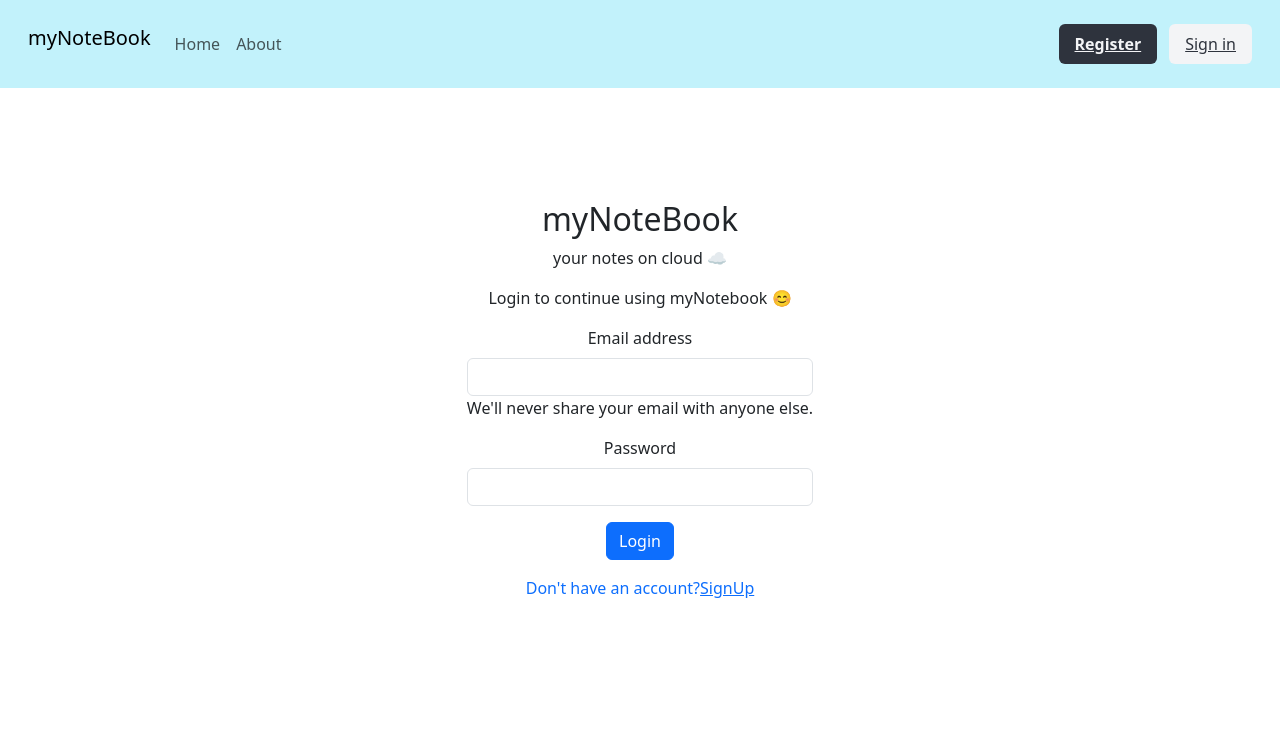
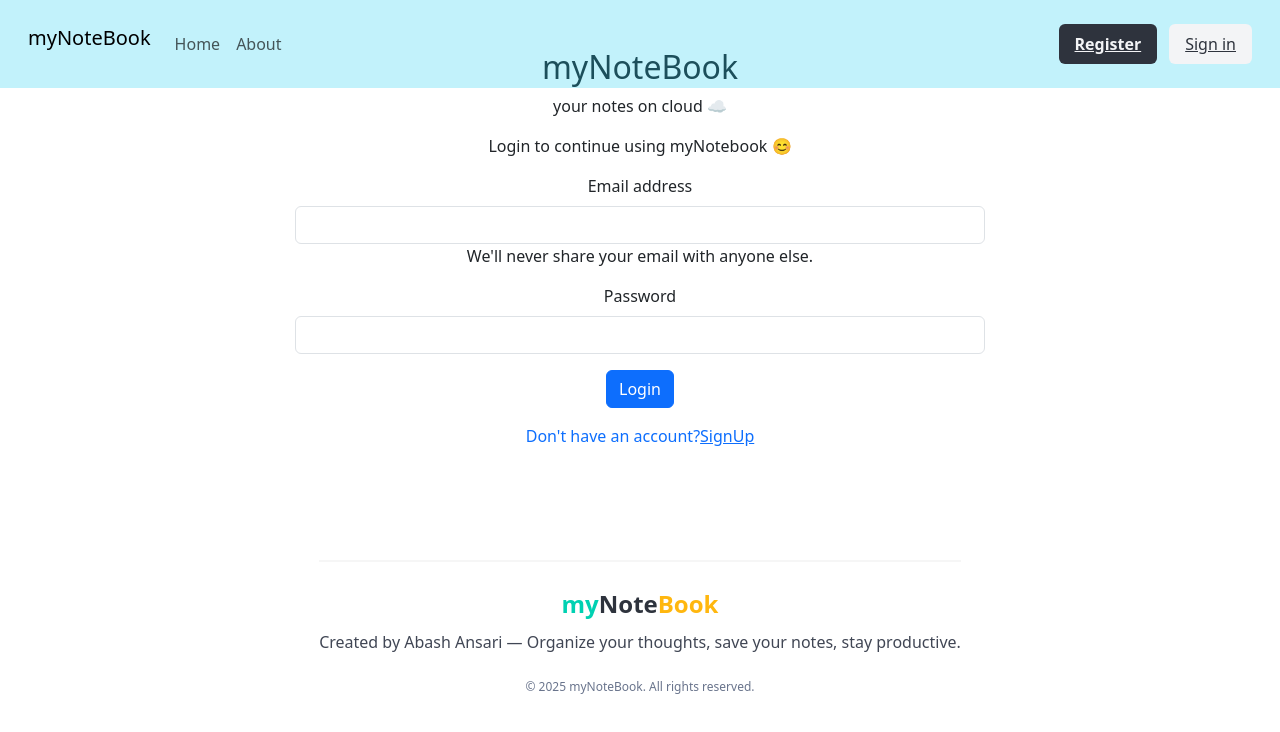
Before and after one commit to Abashansari/iNotebook, a React (Vite) app: page /login in a window 1280 px wide. Shown: the top 732 px of the page. Built offline with nearby package versions, Linux system fonts and the light colour scheme.

Commit message:
imported Footer and  added Footer

```diff
--- a/src/App.jsx
+++ b/src/App.jsx
@@ -7,9 +7,11 @@
 import Login from './component/Login';
 import Register from './component/Register';
 import About from './component/About';
+import Footer from './component/Footer';
 
 function App() {
   return (
+    <>
     <NoteState>
       <Router>
         <NavBar />
@@ -21,6 +23,8 @@
         </Routes>
       </Router>
     </NoteState>
+    <Footer />
+    </>
   );
 }
 
```
